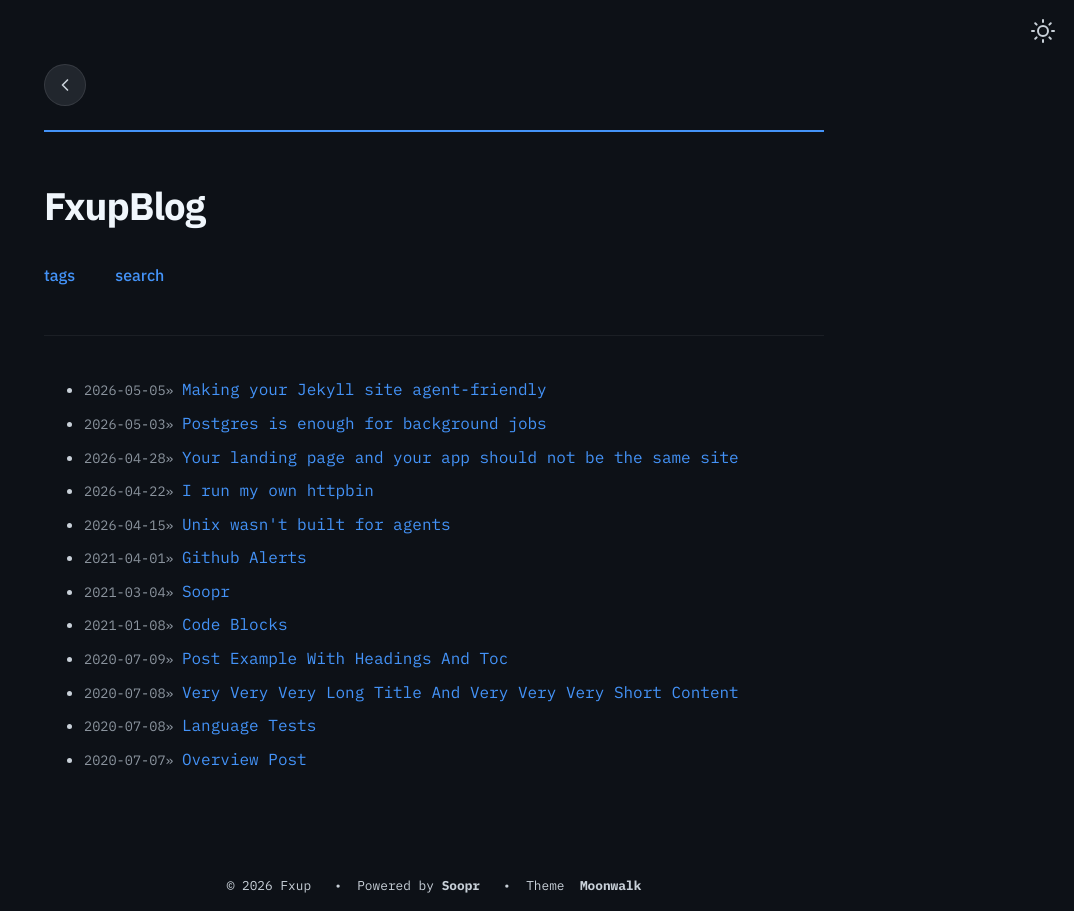
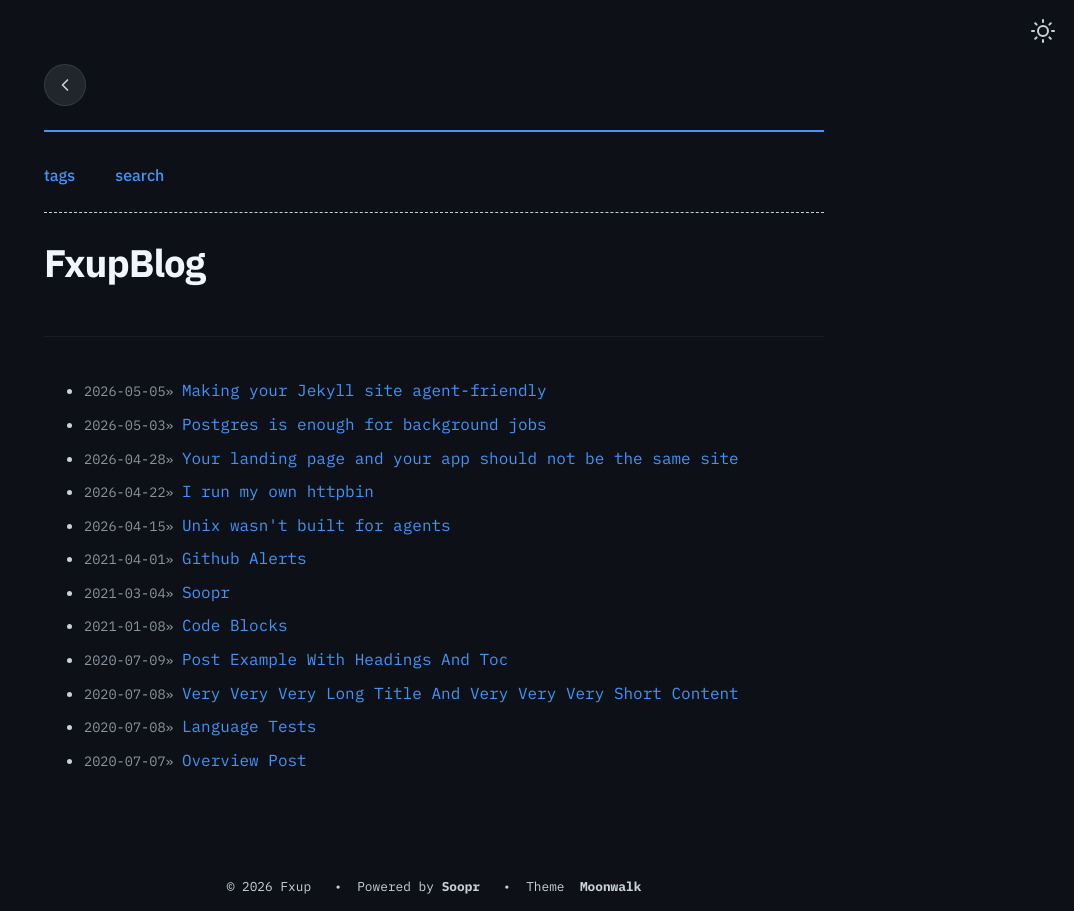
Before and after one commit to FhelloF8848/jekyll-blog, a Jekyll site: the page built from blog.html, in a window 1280 px wide. Shown: the whole page, without its empty margins (206-1280 px from the left). Built offline with Jekyll 4.4.1, drawn with Linux system fonts in a browser that asks for light colours.

Commit message:
Update blog.html

```diff
--- a/_layouts/blog.html
+++ b/_layouts/blog.html
@@ -8,8 +8,10 @@ layout: default
 </a>
 
 <header>
+  {% include horizontal_list.html collection=site.data.home.blog_navbar_entries %}
+  <div class="dashed"></div>
   <h1>{{ site.title }}</h1>
-  {% include horizontal_list.html collection=site.data.home.blog_navbar_entries %}
+
 </header>
 
 {% include post_list.html %}
```
